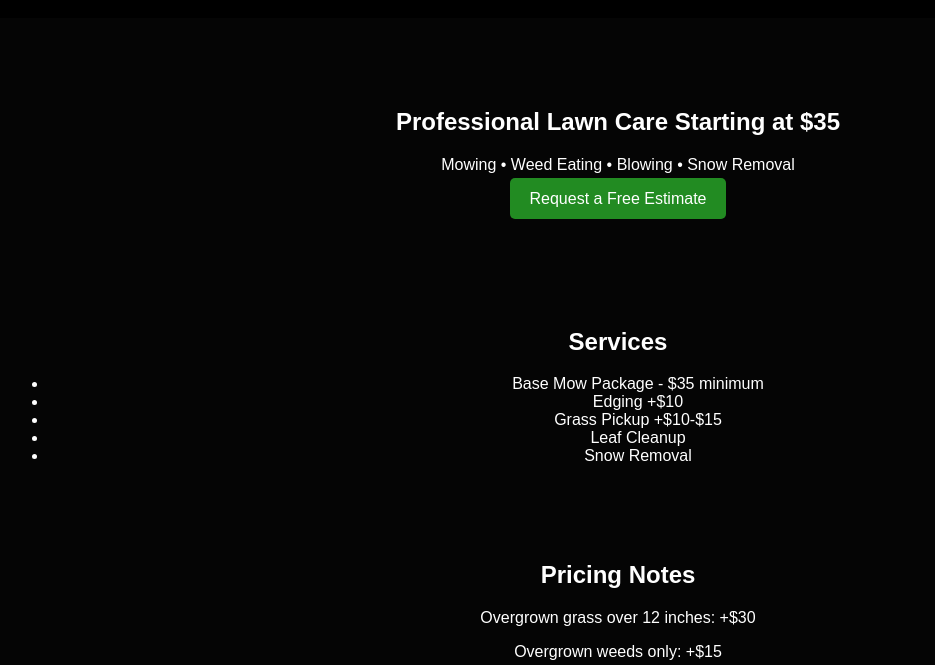
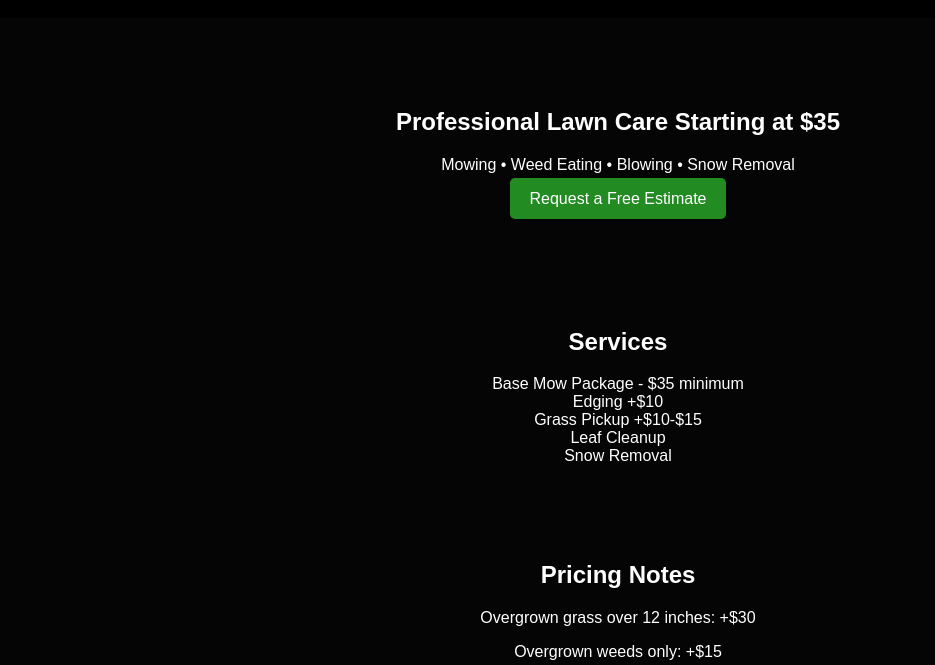
Before and after one commit to odinlacroix26-code/lacroixlawncare, a plain HTML site: page index.html in a window 1280 px wide. Shown: the part 432-1097 px from the top of the page, without its empty margins (22-957 px from the left). Drawn offline with Linux system fonts and the light colour scheme.

Commit message:
Update style.css

```diff
--- a/css/style.css
+++ b/css/style.css
@@ -7,3 +7,5 @@ nav a{color:#7CFC00;margin:0 10px;text-decoration:none}
 .photo{width:300px;max-width:90%;margin:10px;border-radius:10px}
 input,textarea{width:300px;max-width:90%;padding:10px;margin:8px}
 section{padding:30px}
+ul { list-style: none; padding-left: 0; margin-left: 0;}
+li { list-style: none;}
```
